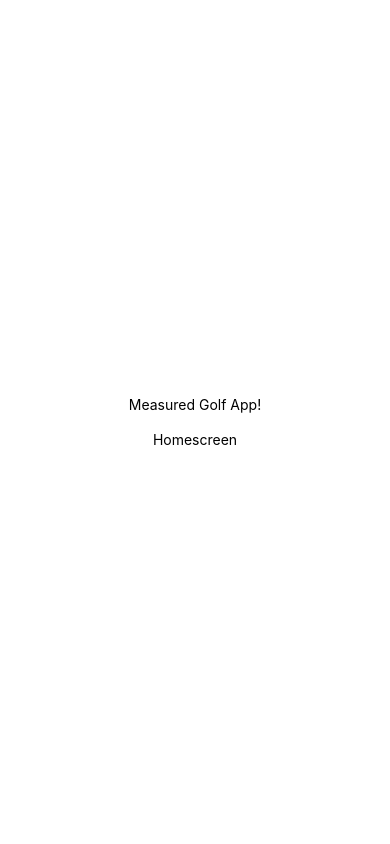
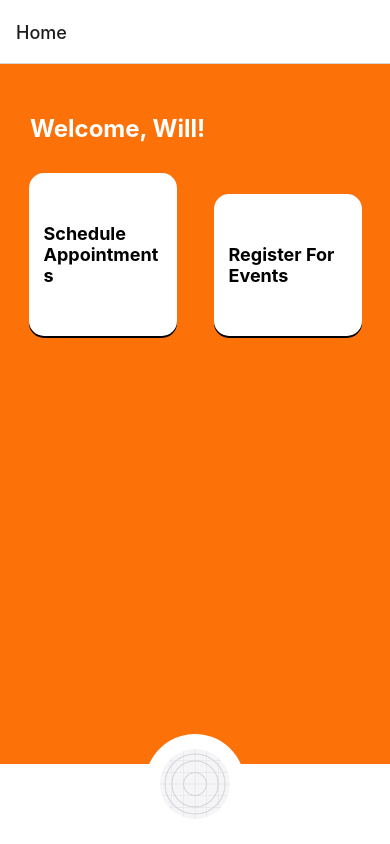
Before and after one commit to sohamsal/measured-golf, a React Native app: screen /Home in a window 390 px wide. Built offline with nearby package versions, Linux system fonts and the light colour scheme.

Commit message:
finished homepage v1, added navigation, styled

```diff
--- a/App.js
+++ b/App.js
@@ -1,22 +1,18 @@
-import { StatusBar } from 'expo-status-bar';
-import { StyleSheet, Text, View } from 'react-native';
+import React from 'react';
+import { NavigationContainer } from '@react-navigation/native';
+import { createStackNavigator } from '@react-navigation/stack';
+import HomeScreen from './screens/HomeScreen';
+import ProfileScreen from './screens/ProfileScreen';
+
+const Stack = createStackNavigator();
 
 export default function App() {
   return (
-    <View style={styles.container}>
-      <Text>Measured Golf App!</Text>
-      <br></br>
-      <Text>Homescreen</Text>
-      <StatusBar style="auto" />
-    </View>
+    <NavigationContainer>
+      <Stack.Navigator>
+        <Stack.Screen name="Home" component={HomeScreen} />
+        <Stack.Screen name="Profile" component={ProfileScreen} />
+      </Stack.Navigator>
+    </NavigationContainer>
   );
 }
-
-const styles = StyleSheet.create({
-  container: {
-    flex: 1,
-    backgroundColor: '#fff',
-    alignItems: 'center',
-    justifyContent: 'center',
-  },
-});
--- /dev/null
+++ b/screens/HomeScreen.js
@@ -0,0 +1,106 @@
+import React from 'react';
+import { View, Text, StyleSheet, TouchableOpacity, Linking, Alert, Image } from 'react-native';
+import { useNavigation } from '@react-navigation/native';
+
+const HomeScreen = () => {
+  const navigation = useNavigation();
+  const handlePress = async (idx) => {
+    const urls = [
+        'https://squareup.com/appointments/book/z7ravidw3wn876/7QQR9MA0FVNTX/services?rwg_token=AAh05qbFCGlk7pYJid-bnUFmeod-t4thq74gAOJfq50h2JjSjRSQxKes6-gC0QEzbGiqwjrY0BW-s8lK3ve1sWHUZoQClGjylg%3D%3D',
+        'https://squareup.com/appointments/book/z7ravidw3wn876/7QQR9MA0FVNTX/services?rwg_token=AAh05qbFCGlk7pYJid-bnUFmeod-t4thq74gAOJfq50h2JjSjRSQxKes6-gC0QEzbGiqwjrY0BW-s8lK3ve1sWHUZoQClGjylg%3D%3D'
+      ];
+    const supported = await Linking.canOpenURL(urls[idx]);
+    if (supported) {
+      await Linking.openURL(urls[idx]);
+    } else {
+      Alert.alert(`Don't know how to open this URL: ${urls[idx]}`);
+    }
+  };
+
+  const handleBarPress = () => {
+    navigation.navigate('Profile');
+  };
+
+  return (
+    <View style={styles.container}>
+      <Text style={styles.welcomeText}>Welcome, Will!</Text>
+      <View style={styles.buttonContainer}>
+        <TouchableOpacity style={styles.button} onPress={() => handlePress(0)}>
+          <Text style={[styles.buttonText, { color: 'black' }]}>Schedule Appointments</Text>
+        </TouchableOpacity>
+        <TouchableOpacity style={styles.button} onPress={() => handlePress(1)}>
+          <Text style={[styles.buttonText, { color: 'black' }]}>Register For Events</Text>
+        </TouchableOpacity>
+      </View>
+      {/*Add the calendar over here..*/}
+      <View style={styles.bottomBar}>
+        <TouchableOpacity style={styles.barButton} onPress={handleBarPress}>
+            <Image source={require('../assets/icon.png')} style={styles.barButtonImage} />
+        </TouchableOpacity>
+      </View>
+    </View>
+  );
+};
+
+const styles = StyleSheet.create({
+  container: {
+    flex: 1,
+    justifyContent: 'flex-start',
+    backgroundColor: '#fc7108',
+    paddingTop: 50,
+  },
+  welcomeText: {
+    fontSize: 24,
+    fontWeight: 'bold',
+    color: 'white',
+    marginBottom: 30,
+    marginLeft: 30,
+    alignSelf: 'flex-start',
+  },
+  buttonContainer: {
+    flexDirection: 'row',
+    justifyContent: 'space-around',
+    alignItems: 'flex-end',
+    paddingHorizontal: 10,
+  },
+  button: {
+    backgroundColor: 'white',
+    paddingVertical: 50,
+    paddingHorizontal: 15,
+    borderRadius: 15,
+    width: '40%',
+    shadowColor: 'black',
+    shadowOffset: { width: 0, height: 2 },
+  },
+  buttonText: {
+    fontSize: 18,
+    fontWeight: 'bold',
+    textAlign: 'left',
+  },
+  bottomBar: {
+    position: 'absolute',
+    bottom: 0,
+    flexDirection: 'row',
+    justifyContent: 'center',
+    alignItems: 'center',
+    width: '100%',
+    backgroundColor: 'white',
+    height: 80,
+  },
+  barButton: {
+    width: 100,
+    height: 100,
+    justifyContent: 'center',
+    alignItems: 'center',
+    backgroundColor: 'white',
+    borderRadius: 50,
+    bottom: 20,
+  },
+  barButtonImage: {
+    width: 70,
+    height: 70,
+    borderRadius: 35,
+  }
+});
+
+export default HomeScreen;
--- /dev/null
+++ b/screens/ProfileScreen.js
@@ -0,0 +1,24 @@
+import React from 'react';
+import { View, Text, StyleSheet, TouchableOpacity } from 'react-native';
+
+const ProfileScreen = ({ navigation }) => {
+  return (
+    <View style={styles.container}>
+      <Text>Profile Screen</Text>
+      <TouchableOpacity onPress={() => navigation.navigate('Home')}>
+        <Text>Go back to Home</Text>
+      </TouchableOpacity>
+    </View>
+  );
+};
+
+const styles = StyleSheet.create({
+  container: {
+    flex: 1,
+    justifyContent: 'center',
+    backgroundColor: '#fc7108',
+    alignItems: 'center',
+  },
+});
+
+export default ProfileScreen;
```
Also changed, not shown: package.json (+8 -3 lines), 1 other file (tests, documents, lock files or other folders).
